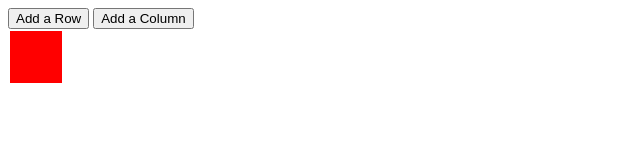
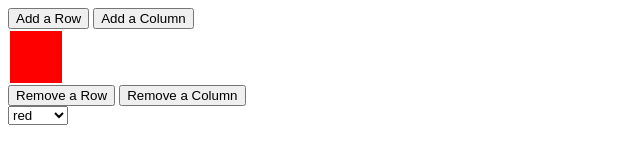
Before and after one commit to Arman-Berek/Assignment5, a plain HTML site: page index.html in a window 1280 px wide. Shown: the whole page, without its empty margins (0-640 px from the left). Drawn offline with Linux system fonts and the light colour scheme.

Commit message:
finished 4

```diff
--- a/index.html
+++ b/index.html
@@ -17,6 +17,17 @@
                 <td></td>
             </tr>
         </table>
+        <button onclick="removeRow()">Remove a Row</button>
+        <button onclick="removeColumn()">Remove a Column</button>
+        <div class="picker">
+            <select id="color-pick">
+                <option value="red">red</option>
+                <option value="blue">blue</option>
+                <option value="purple">purple</option>
+                <option value="green">green</option>
+                <option value="black">black</option>
+            </select>
+        </div>
         <script src="script.js"></script>
     </body>
 </html>
--- a/script.js
+++ b/script.js
@@ -25,3 +25,27 @@ function addColumn(){
     amountColumns++;
     matrix.appendChild(cell);
 }
+
+// 3 - remove row
+function removeRow(){
+    var matrix = document.getElementById("matrix");
+    matrix.deleteRow(amountRows-1);
+    amountRows--;
+}
+
+// 4 - remove column
+function removeColumn(){
+    var matrix = document.getElementById("matrix");
+    let cells = document.getElementsByTagName("tr"); //rows
+    for(let i = 0; i < cells.length; i++) {
+        var cell = cells[i];
+        cell.deleteCell(0);
+    }
+    amountColumns--;
+}
+
+//5
+let color = "red";
+function selectColor(){
+    color = document.getElementById("color-pick").value;
+}
```
Also changed, not shown: 1 other file.
